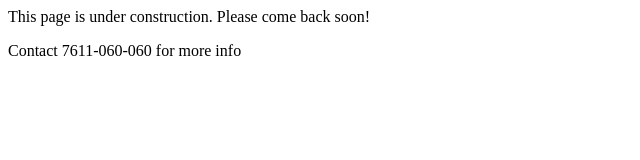
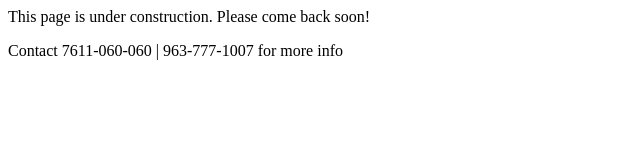
Before and after one commit to purandarfarms/purandarfarms.github.io, a plain HTML site: page index.html in a window 1280 px wide. Shown: the whole page, without its empty margins (0-640 px from the left). Drawn offline with Linux system fonts and the light colour scheme.

Commit message:
Update index.html

```diff
--- a/index.html
+++ b/index.html
@@ -5,6 +5,6 @@
 </head>
 <body>
 <p>This page is under construction. Please come back soon!</p>
-<p>Contact 7611-060-060 for more info</p>
+<p>Contact 7611-060-060 | 963-777-1007 for more info</p>
 </body>
 </html>
```
